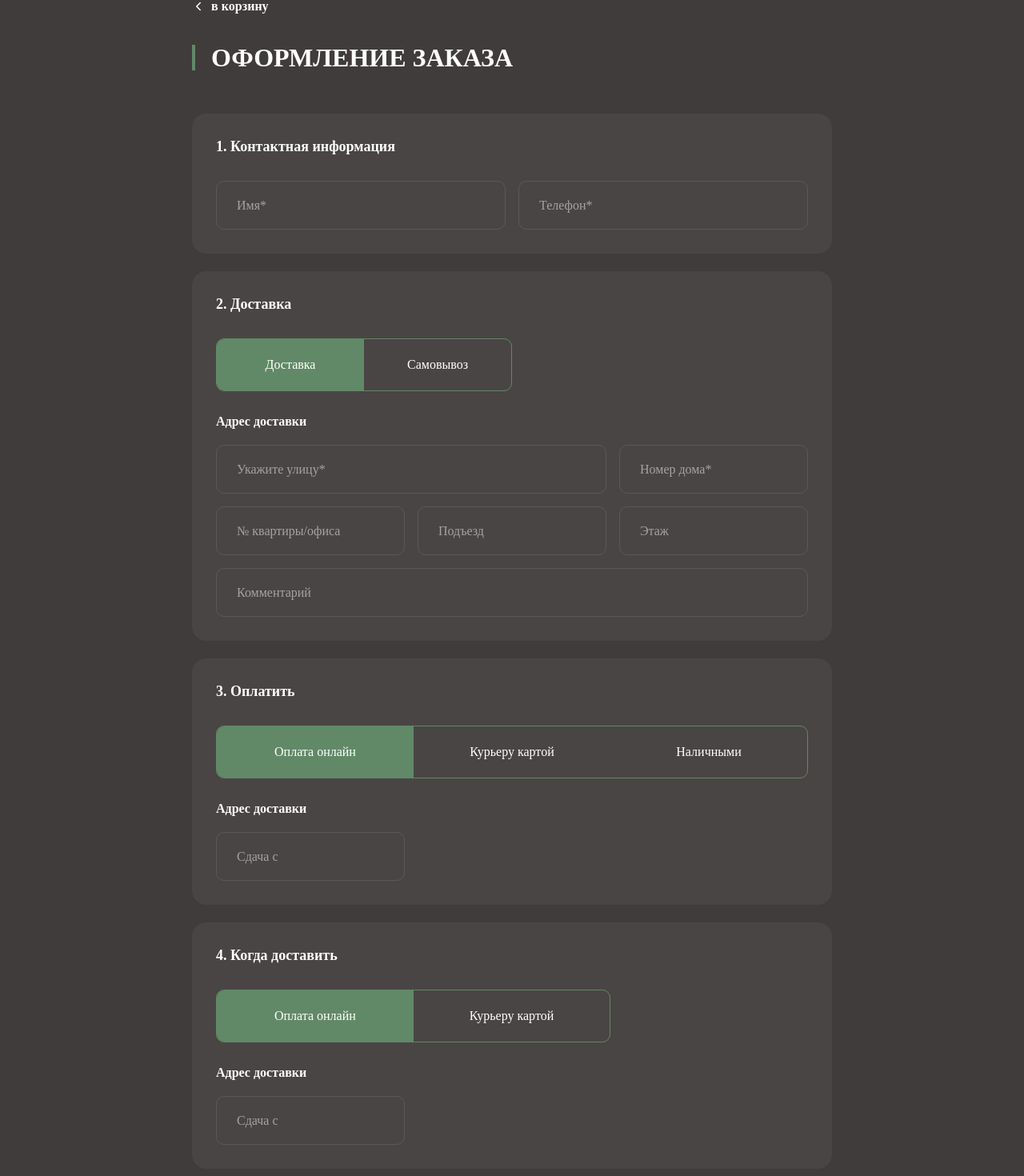
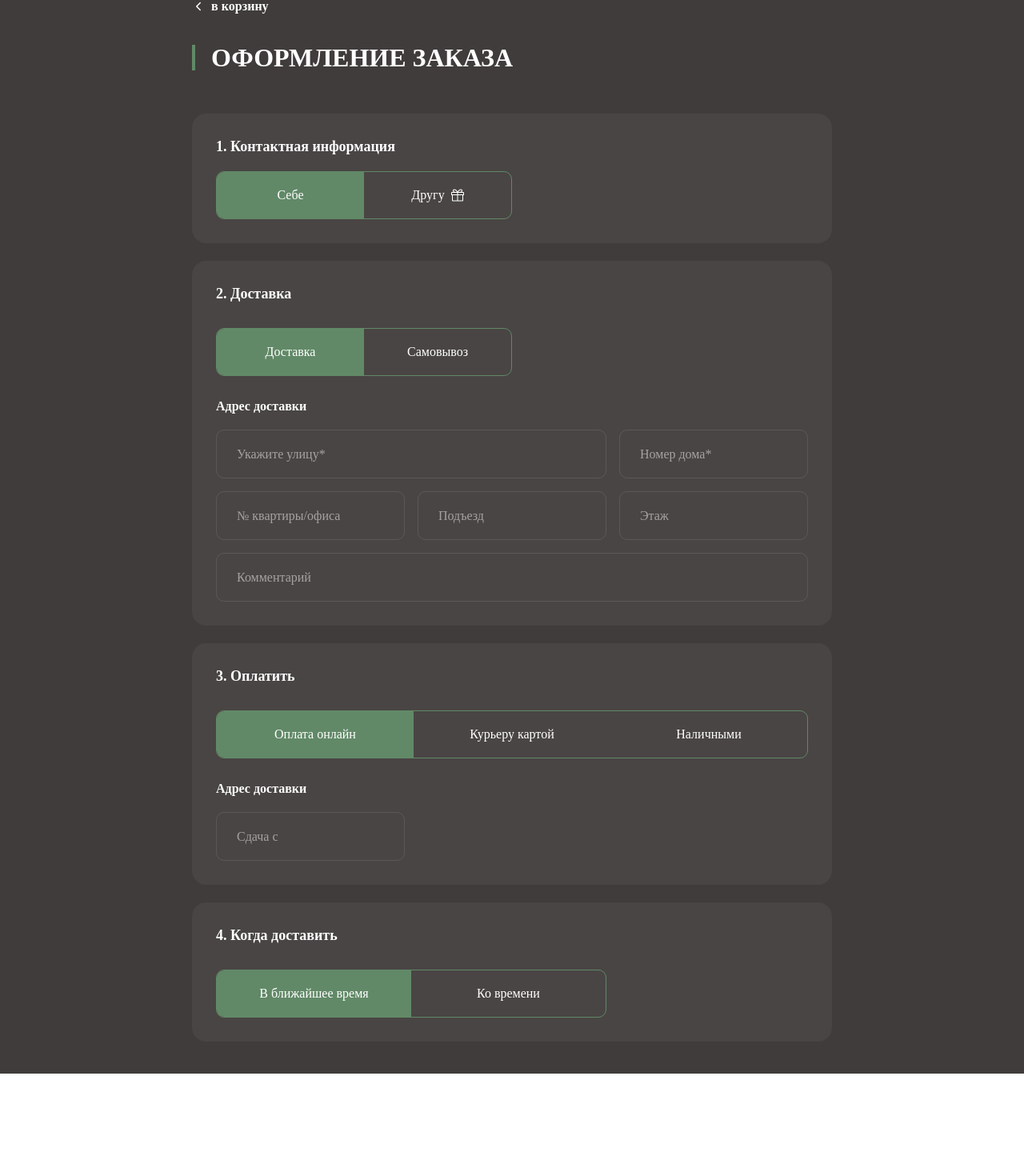
Before and after one commit to Wulfram8/cmdhack, a React (Vite) app in the folder frontend/: page /make-order in a window 1280 px wide. Shown: the part 162-1632 px from the top of the page at 80% size. After the commit the page ends 1504 px from the top, so only its background shows below. Built offline with nearby package versions, Linux system fonts and the light colour scheme; a web font is replaced by a local one.

Commit message:
order form

```diff
--- a/frontend/src/components/UI/GroupButtons/GroupButtons.module.scss
+++ b/frontend/src/components/UI/GroupButtons/GroupButtons.module.scss
@@ -1,15 +1,19 @@
 .root {
   display: flex;
+  align-items: stretch;
   border-radius: 10px;
   overflow: hidden;
   border: 1px solid var(--primary-color);
   background-color: transparent;
   color: var(--primary-text);
+  height: 60px;
 }
 
 .button {
   flex: 1;
-  padding: 20px 0;
+  display: inline-flex;
+  justify-content: center;
+  align-items: center;
 }
 
 .buttonActive {
--- a/frontend/src/components/UI/GroupButtons/GroupButtons.tsx
+++ b/frontend/src/components/UI/GroupButtons/GroupButtons.tsx
@@ -1,11 +1,11 @@
-import React from 'react';
+import React, { ReactNode } from 'react';
 import s from './GroupButtons.module.scss';
 import cn from 'classnames';
 
 export type GroupButtonsProps<Options extends unknown[]> = {
   options: Options;
   onChange: (value: Options[number]) => void;
-  selectLabel: (option: Options[number]) => string | number;
+  selectLabel: (option: Options[number]) => ReactNode;
   selectOptionCompare: (option: Options[number]) => unknown;
   selectKey: (option: Options[number]) => React.Key;
   value: Options[number];
--- a/frontend/src/pages/MakeOrderPage/MakeOrderPage.tsx
+++ b/frontend/src/pages/MakeOrderPage/MakeOrderPage.tsx
@@ -7,6 +7,7 @@ import { InputField } from '@/components/UI/InputField/InputField';
 import cn from 'classnames';
 import { GroupButtons } from '@/components/UI/GroupButtons/GroupButtons';
 import { useForm } from '@/lib/hooks/useForm';
+import { SlPresent } from 'react-icons/sl';
 
 export const MakeOrderPage = () => {
   const navigate = useNavigate();
@@ -18,6 +19,14 @@ export const MakeOrderPage = () => {
     payment: {
       id: 1,
       label: 'Оплата онлайн',
+    },
+    time: {
+      id: 1,
+      label: 'В ближайшее время',
+    },
+    user: {
+      id: 1,
+      label: 'Себе',
     },
   });
 
@@ -33,10 +42,34 @@ export const MakeOrderPage = () => {
       <div className={s.formWrapper}>
         <Paper>
           <h2 className={s.formSectionTitle}>1. Контактная информация</h2>
-          <div className='grid sm:grid-cols-2 gap-4 mt-8'>
-            <InputField placeholder='Имя*' />
-            <InputField placeholder='Телефон*' />
+          <div className='grid grid-cols-2 mt-5'>
+            <GroupButtons
+              options={[
+                { id: 1, label: 'Себе' },
+                {
+                  id: 2,
+                  label: (
+                    <div className='flex gap-2 items-center justify-center'>
+                      <span>Другу</span> <SlPresent />
+                    </div>
+                  ),
+                },
+              ]}
+              onChange={(value) =>
+                form.setFieldValue('user', value as { id: number; label: string })
+              }
+              selectLabel={(option) => option.label}
+              selectOptionCompare={(option) => option.id}
+              selectKey={(option) => option.id}
+              value={form.values.user}
+            />
           </div>
+          {form.values.user.id === 2 && (
+            <div className='grid sm:grid-cols-2 gap-4 mt-8'>
+              <InputField placeholder='Имя*' />
+              <InputField placeholder='Телефон*' />
+            </div>
+          )}
         </Paper>
         <Paper>
           <h2 className={s.formSectionTitle}>2. Доставка</h2>
@@ -88,23 +121,20 @@ export const MakeOrderPage = () => {
         </Paper>
         <Paper>
           <h2 className={s.formSectionTitle}>4. Когда доставить</h2>
-          <div className='grid grid-cols-3'>
+          <div className='grid grid-cols-3 gap-4 mt-8 '>
             <GroupButtons
-              className='mt-8 col-span-2'
+              className='col-span-2'
               options={[
-                { id: 1, label: 'Оплата онлайн' },
-                { id: 2, label: 'Курьеру картой' },
+                { id: 1, label: 'В ближайшее время' },
+                { id: 2, label: 'Ко времени' },
               ]}
-              onChange={(value) => form.setFieldValue('payment', value)}
+              onChange={(value) => form.setFieldValue('time', value)}
               selectLabel={(option) => option.label}
               selectOptionCompare={(option) => option.id}
               selectKey={(option) => option.id}
-              value={form.values.payment}
+              value={form.values.time}
             />
-          </div>
-          <h3 className={cn(s.formSectionTitle2, 'mt-7')}>Адрес доставки</h3>
-          <div className='grid grid-cols-3 gap-4 mt-5'>
-            <InputField placeholder='Сдача с' />
+            {form.values.time.id === 2 && <InputField placeholder='Укажите время' />}
           </div>
         </Paper>
       </div>
```
